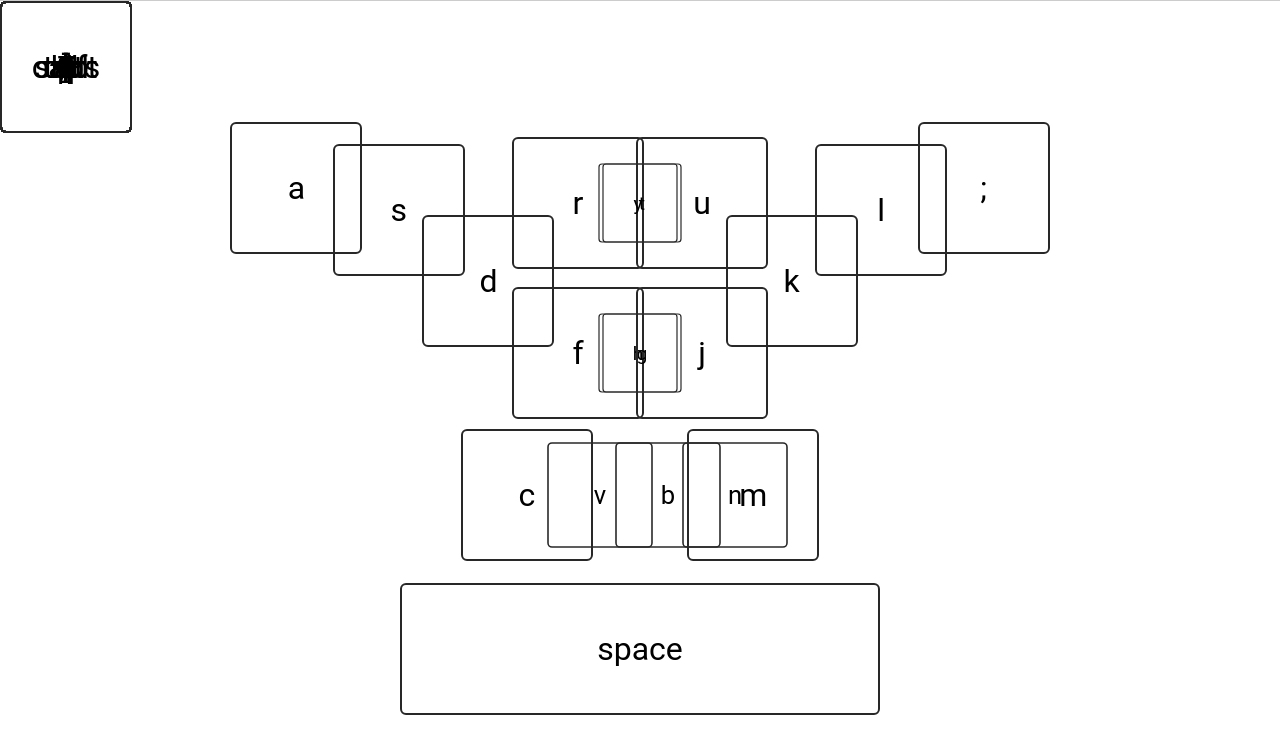
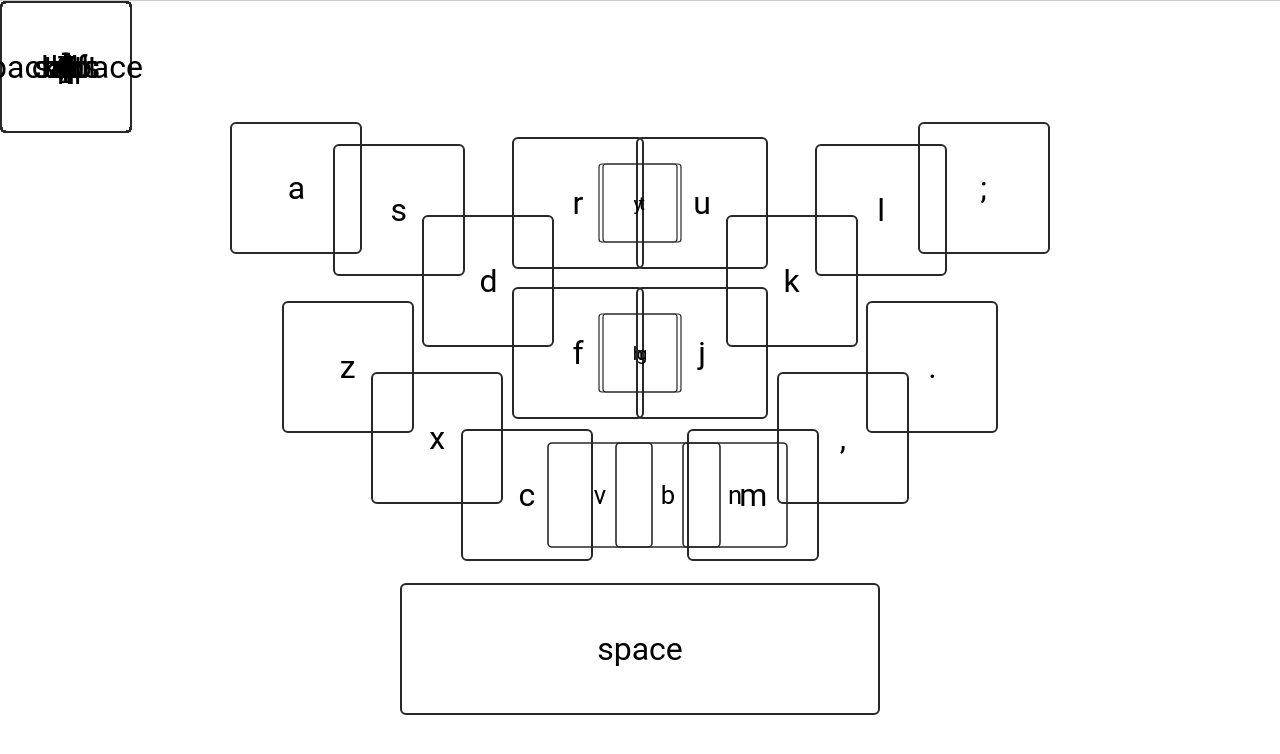
Before and after one commit to jdc-cunningham/web-keyboard, a React (Create React App) app: page / in a window 1280 px wide. Shown: the top 754 px of the page. Built offline with nearby package versions, Linux system fonts and the light colour scheme.

Commit message:
more keys

```diff
--- a/src/components/web-keyboard/key-map.js
+++ b/src/components/web-keyboard/key-map.js
@@ -196,8 +196,8 @@ export const keys = {
   "x": {
     vals: ["x"],
     loc: {
-      x: '',
-      y: '',
+      x: '29%',
+      y: '52%',
       rotation: "0deg"
     },
   },
@@ -213,8 +213,8 @@ export const keys = {
   "z": {
     vals: ["z"],
     loc: {
-      x: '',
-      y: '',
+      x: '22%',
+      y: '42%',
       rotation: "0deg"
     },
   },
@@ -263,7 +263,8 @@ export const keys = {
     vals: [",", "<"],
     loc: {
       x: '',
-      y: '',
+      x_f: '29%',
+      y: '52%',
       rotation: "0deg"
     },
   },
@@ -271,7 +272,8 @@ export const keys = {
     vals: [".", ">"],
     loc: {
       x: '',
-      y: '',
+      x_f: '22%',
+      y: '42%',
       rotation: "0deg"
     },
   },
@@ -467,5 +469,14 @@ export const keys = {
       rotation: "",
     },
     class: "space",
+  },
+  "backspace": {
+    vals: ["<-"],
+    loc: {
+      x: '',
+      y: '',
+      rotation: ''
+    },
+    class: 'backspace'
   }
 };
```
